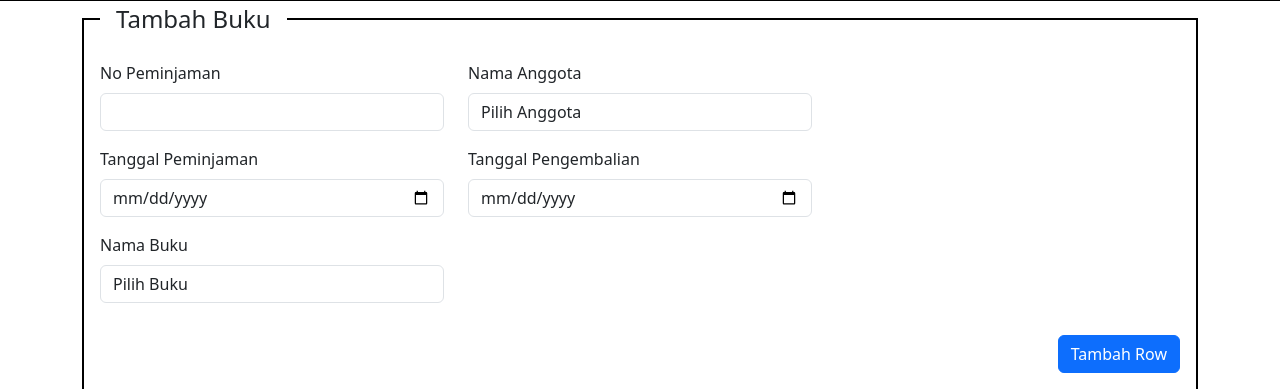
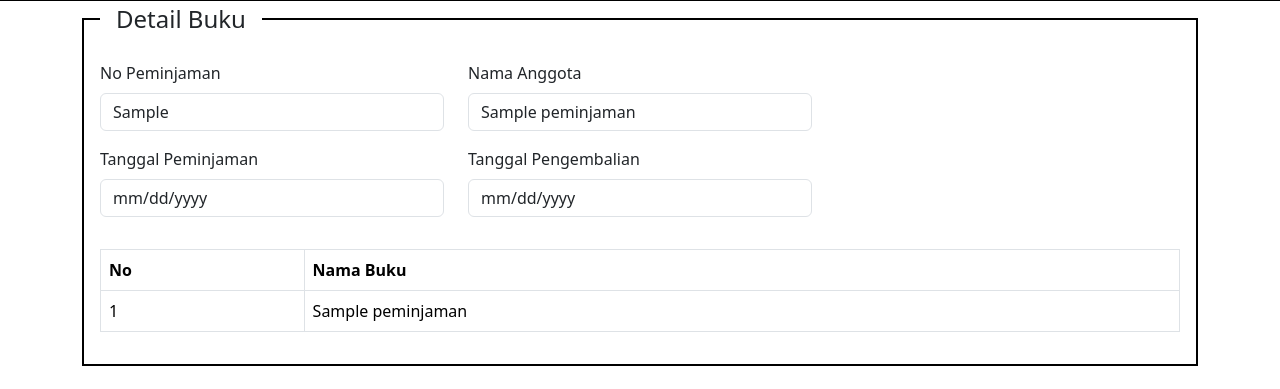
Before and after one commit to wahyuditama/MyLaundry, a PHP site: page /index.php?pg=tambah-peminjaman&detail=1 in a window 1280 px wide. Shown: the part 56-445 px from the top of the page. Run offline with PHP 8.4, Linux system fonts and the light colour scheme; a user stored in the database is signed in; tables that the repository leaves empty or names only in its code hold one stand-in row (values such as "Sample post").

Commit message:
add transaction borrow

```diff
--- a/app.js
+++ b/app.js
@@ -7,8 +7,12 @@
   let aksiCell = newRow.insertCell(1);
   let bukuName = document.getElementById("id_buku");
   bukuName = bukuName.options[bukuName.selectedIndex].text;
+  let bukuId = document.getElementById("id_buku").value;
+  if (bukuId == "") {
+    alert("Nama buku tidak boleh kosong");
+  }
 
-  namaBukuCell.innerHTML = bukuName;
+  namaBukuCell.innerHTML = bukuName + "<input type='hidden' name='id_buku[]' value='" + bukuId + "'>";
   aksiCell.innerHTML = "<button type='button' onclick='deleteRow(this)' class='btn btn-sm btn-danger'>Hapus</button>";
 });
 
--- a/content/peminjaman.php
+++ b/content/peminjaman.php
@@ -36,8 +36,8 @@
                                     <td><?php echo $row['tgl_pengembalian'] ?></td>
                                     <td><?php echo $row['status'] ?></td>
                                     <td>
-                                        <a id="edit-user" data-id="<?php echo $row['id'] ?>" href="?pg=tambah-peminjaman&edit=<?php echo $row['id'] ?>"
-                                            class="btn btn-success btn-sm">Edit
+                                        <a id="edit-user" data-id="<?php echo $row['id'] ?>" href="?pg=tambah-peminjaman&detail=<?php echo $row['id'] ?>"
+                                            class="btn btn-success btn-sm">Detail
 
                                         </a> |
                                         <a
--- a/content/tambah-peminjaman.php
+++ b/content/tambah-peminjaman.php
@@ -1,40 +1,37 @@
 <?php
-if (isset($_POST['tambah'])) {
-    $nama_buku   = $_POST['nama_buku'];
-    $penerbit    = $_POST['penerbit'];
-    $tahun_terbit = $_POST['tahun_terbit'];
-    $pengarang   = $_POST['pengarang'];
-    $id_kategori   = $_POST['id_kategori'];
+if (isset($_POST['simpan'])) {
+    $no_peminjaman   = $_POST['no_peminjaman'];
+    $id_anggota    = $_POST['id_anggota'];
+    $tgl_peminjaman = $_POST['tgl_peminjaman'];
+    $tgl_pengembalian   = $_POST['tgl_pengembalian'];
+    $id_buku   = $_POST['id_buku'];
 
     // sql = structur query language / DML = data manipulation language
     // select, insert, update, delete
-    $insert = mysqli_query($koneksi, "INSERT INTO buku
-    (nama_buku, penerbit, tahun_terbit, pengarang, id_kategori) VALUES
-    ('$nama_buku','$penerbit','$tahun_terbit','$pengarang','$id_kategori')");
-    header("location:?pg=buku&tambah=berhasil");
+    $insert = mysqli_query($koneksi, "INSERT INTO peminjaman
+    (no_peminjaman, id_anggota, tgl_peminjaman, tgl_pengembalian) VALUES
+    ('$no_peminjaman','$id_anggota','$tgl_peminjaman','$tgl_pengembalian')");
+    $id_peminjaman = mysqli_insert_id($koneksi);
+
+    foreach ($id_buku as $key => $buku) {
+        $id_buku = $_POST['id_buku'][$key];
+
+        $insertDetail = mysqli_query($koneksi, "INSERT INTO detail_peminjaman
+        (id_peminjaman, id_buku) VALUES ('$id_peminjaman','$id_buku')");
+    }
+    header("location:?pg=peminjaman&tambah=berhasil");
 }
 
-$id = isset($_GET['edit']) ? $_GET['edit'] : '';
-$editUser = mysqli_query(
+$id = isset($_GET['detail']) ? $_GET['detail'] : '';
+$queryPeminjam = mysqli_query(
     $koneksi,
-    "SELECT * FROM buku WHERE id = '$id'"
+    "SELECT anggota.nama_anggota, peminjaman.*
+    FROM peminjaman LEFT JOIN anggota ON anggota.id = peminjaman.id_anggota
+    WHERE peminjaman.id = '$id'"
 );
-$rowEdit = mysqli_fetch_assoc($editUser);
+$rowPeminjam = mysqli_fetch_assoc($queryPeminjam);
 
-if (isset($_POST['edit'])) {
-    $nama_buku   = $_POST['nama_buku'];
-    $penerbit    = $_POST['penerbit'];
-    $tahun_terbit = $_POST['tahun_terbit'];
-    $pengarang   = $_POST['pengarang'];
-    $id_kategori   = $_POST['id_kategori'];
-
-    // ubah user kolom apa yang mau di ubah (SET), yang mau di ubah id ke berapa
-    $update = mysqli_query($koneksi, "UPDATE buku SET
-    nama_buku='$nama_buku', penerbit='$penerbit',
-    tahun_terbit ='$tahun_terbit', pengarang='$pengarang', id_kategori='$id_kategori'
-    WHERE id='$id'");
-    header("location:?pg=buku&ubah=berhasil");
-}
+$queryDetailPinjam = mysqli_query($koneksi, "SELECT buku.nama_buku, detail_peminjaman.* FROM detail_peminjaman LEFT JOIN buku ON buku.id = detail_peminjaman.id_buku WHERE id_peminjaman ='$id'");
 
 if (isset($_GET['delete'])) {
     $id = $_GET['delete'];
@@ -43,7 +40,13 @@
 }
 
 $queryBuku = mysqli_query($koneksi, "SELECT * FROM buku");
+$queryAnggota = mysqli_query($koneksi, "SELECT * FROM anggota");
+$queryKodePnjm = mysqli_query($koneksi, "SELECT MAX(id) AS id_pinjam FROM peminjaman");
+$rowPeminjaman = mysqli_fetch_assoc($queryKodePnjm);
+$id_pinjam = $rowPeminjaman['id_pinjam'];
+$id_pinjam++;
 
+$kode_pinjam = "PJM/" . date('dmy') . "/" . sprintf("%03s", $id_pinjam);
 
 
 
@@ -52,7 +55,7 @@
     <div class="row">
         <div class="col-sm-12">
             <fieldset class="border border-black border-2 p-3">
-                <legend class="float-none w-auto px-3"><?php echo nameOfPage() ?> Buku </legend>
+                <legend class="float-none w-auto px-3"><?php echo isset($_GET['detail']) ? 'Detail ' : 'Tambah' ?> Buku </legend>
                 <form action="" method="post">
                     <div class="mb-3 row">
                         <div class="col-sm-4">
@@ -61,19 +64,20 @@
                                 <input type="text"
                                     class="form-control"
                                     name="no_peminjaman"
-                                    value=""
+                                    value="<?php echo isset($_GET['detail']) ? $rowPeminjam['no_peminjaman'] : $kode_pinjam ?>"
                                     readonly>
                             </div>
                             <div class="mb-3">
                                 <label for="" class="form-label">Tanggal Peminjaman</label>
-                                <input type="date"
+                                <input required type="date"
                                     class="form-control"
                                     name="tgl_peminjaman"
-                                    value="">
+                                    value="<?php echo isset($_GET['detail']) ? $rowPeminjam['tgl_peminjaman'] : '' ?>" readonly>
                             </div>
+                            <?php if (empty($_GET['detail'])): ?>
                                 <div class="mb-3">
                                     <label for="" class="form-label">Nama Buku</label>
-                                <select name="" id="id_buku" class="form-control">
+                                    <select required name="" id="id_buku" class="form-control">
                                         <option value="">Pilih Buku</option>
                                         <!-- ambil data buku dari table buku -->
                                         <?php while ($rowBuku = mysqli_fetch_assoc($queryBuku)): ?>
@@ -83,28 +87,59 @@
                                         <?php endwhile ?>
                                     </select>
                                 </div>
+                            <?php endif ?>
                         </div>
                         <div class="col-sm-4">
                             <div class="mb-3">
                                 <label for="" class="form-label">Nama Anggota</label>
-                                <select name="id_anggota" id="" class="form-control">
+
+                                <?php if (!isset($_GET['detail'])): ?>
+                                    <select required name="id_anggota" id="" class="form-control">
                                         <option value="">Pilih Anggota</option>
                                         <!-- ini ngambil data dari tabel anggota -->
-                                    <option value=""></option>
+                                        <?php while ($rowAnggota = mysqli_fetch_assoc($queryAnggota)) : ?>
+                                            <option value="<?php echo $rowAnggota['id'] ?>"><?php echo $rowAnggota['nama_anggota'] ?></option>
+                                        <?php endwhile ?>
                                     </select>
+                                <?php else: ?>
+                                    <input type="text" class="form-control" readonly value="<?php echo $rowPeminjam['nama_anggota'] ?>">
+                                <?php endif ?>
                             </div>
                             <div class="mb-3">
                                 <label for="" class="form-label">Tanggal Pengembalian</label>
-                                <input type="date"
+                                <input required type="date"
                                     class="form-control"
                                     name="tgl_pengembalian"
-                                    value="">
+                                    value="<?php echo isset($_GET['detail']) ? $rowPeminjam['tgl_peminjaman'] : '' ?>" readonly>
                             </div>
                         </div>
                     </div>
+                    <?php if (empty($_GET['detail'])): ?>
                         <div align="right" class="mb-3">
                             <button type="button" id="add-row" class="btn btn-primary">Tambah Row</button>
                         </div>
+                    <?php endif ?>
+                    <!-- table data dari query dengan php -->
+                    <?php if (!empty($_GET['detail'])): ?>
+                        <table class="table table-bordered">
+                            <thead>
+                                <tr>
+                                    <th>No</th>
+                                    <th>Nama Buku</th>
+                                </tr>
+                            </thead>
+                            <tbody>
+                                <?php $no = 1;
+                                while ($rowDetailPeminjaman = mysqli_fetch_assoc($queryDetailPinjam)): ?>
+                                    <tr>
+                                        <td><?php echo $no++; ?></td>
+                                        <td><?php echo $rowDetailPeminjaman['nama_buku'] ?></td>
+                                    </tr>
+                                <?php endwhile ?>
+                            </tbody>
+                        </table>
+                    <?php else: ?>
+                        <!-- ini table data dari js -->
                         <table id="table" class="table table-bordered">
                             <thead>
                                 <tr>
@@ -115,6 +150,10 @@
                             <tbody class="table-row">
                             </tbody>
                         </table>
+                        <div class="mt-3">
+                            <button type="submit" name="simpan" class="btn btn-primary">Simpan</button>
+                        </div>
+                    <?php endif ?>
                 </form>
             </fieldset>
         </div>
```
Lines whose indentation alone changed are shown as unchanged.
